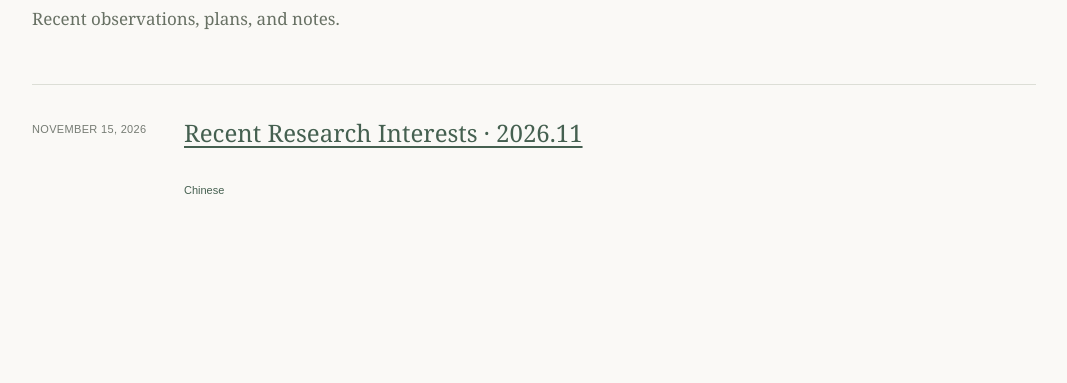
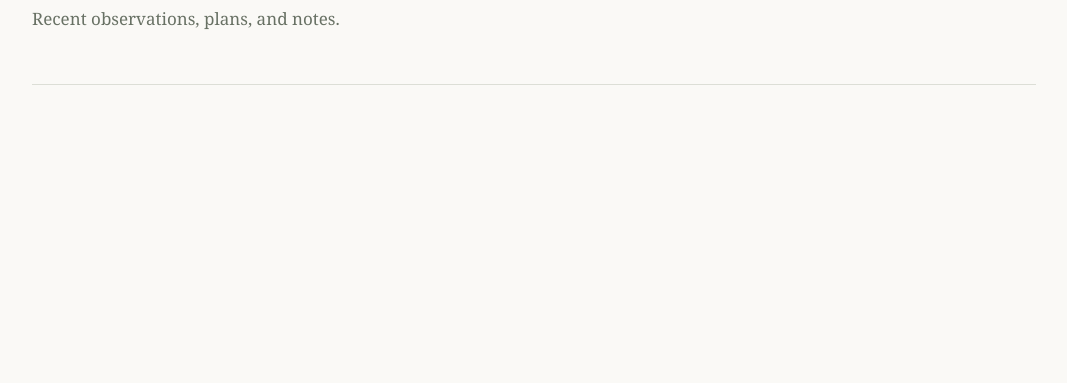
Before and after one commit to hanzhangshen/hanzhangshen.github.io, a plain HTML site: page recents.html in a window 1280 px wide. Shown: the part 276-659 px from the top of the page, without its empty margins (106-1173 px from the left). Drawn offline with Linux system fonts and the light colour scheme.

Commit message:
Remove recent research interests entry

```diff
--- a/recents.html
+++ b/recents.html
@@ -1 +1 @@
-<!doctype html><html lang="en"><head><meta charset="utf-8"><meta name="viewport" content="width=device-width,initial-scale=1"><meta name="description" content="Hanzhang Shen — sociology undergraduate at Zhejiang University. Research, writing, and notes on modern China."><title>Recents · Hanzhang Shen</title><link rel="stylesheet" href="assets/style.css"></head><body><a class="skip" href="#main">Skip to content</a><div class="wrap"><header><a class="brand" href="index.html">Hanzhang Shen</a><nav aria-label="Main navigation"><a href="index.html">About</a><a href="academic.html">Academic</a><a href="writing.html">Writing</a><a href="recents.html" aria-current="page">Recents</a></nav></header><main id="main"><p class="eyebrow">Observations, plans &amp; notes</p><h1>Recents</h1><p class="page-intro">Recent observations, plans, and notes.</p><section class="section" aria-label="Recent entries"><article class="entry"><div class="meta"><time datetime="2026-11-15">NOVEMBER 15, 2026</time></div><div><h2><a href="research-interests-2026-11.html">Recent Research Interests · 2026.11</a></h2><span class="tag">Chinese</span></div></article></section></main><footer><span>© 2026 Hanzhang Shen</span><a href="https://github.com/hanzhangshen">GitHub ↗</a></footer></div></body></html>
+<!doctype html><html lang="en"><head><meta charset="utf-8"><meta name="viewport" content="width=device-width,initial-scale=1"><meta name="description" content="Hanzhang Shen — sociology undergraduate at Zhejiang University. Research, writing, and notes on modern China."><title>Recents · Hanzhang Shen</title><link rel="stylesheet" href="assets/style.css"></head><body><a class="skip" href="#main">Skip to content</a><div class="wrap"><header><a class="brand" href="index.html">Hanzhang Shen</a><nav aria-label="Main navigation"><a href="index.html">About</a><a href="academic.html">Academic</a><a href="writing.html">Writing</a><a href="recents.html" aria-current="page">Recents</a></nav></header><main id="main"><p class="eyebrow">Observations, plans &amp; notes</p><h1>Recents</h1><p class="page-intro">Recent observations, plans, and notes.</p><section class="section" aria-label="Recent entries"></section></main><footer><span>© 2026 Hanzhang Shen</span><a href="https://github.com/hanzhangshen">GitHub ↗</a></footer></div></body></html>
```
